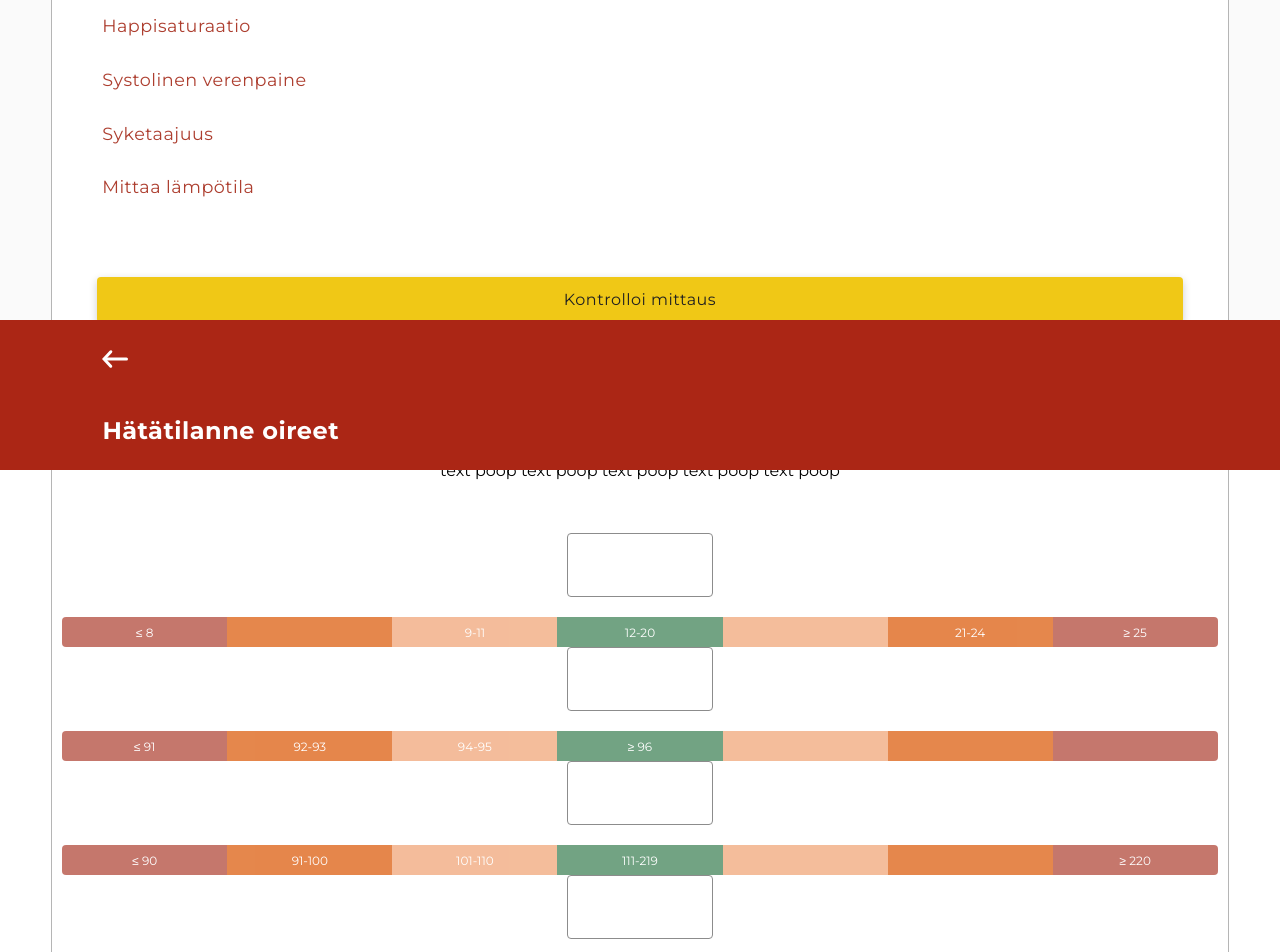
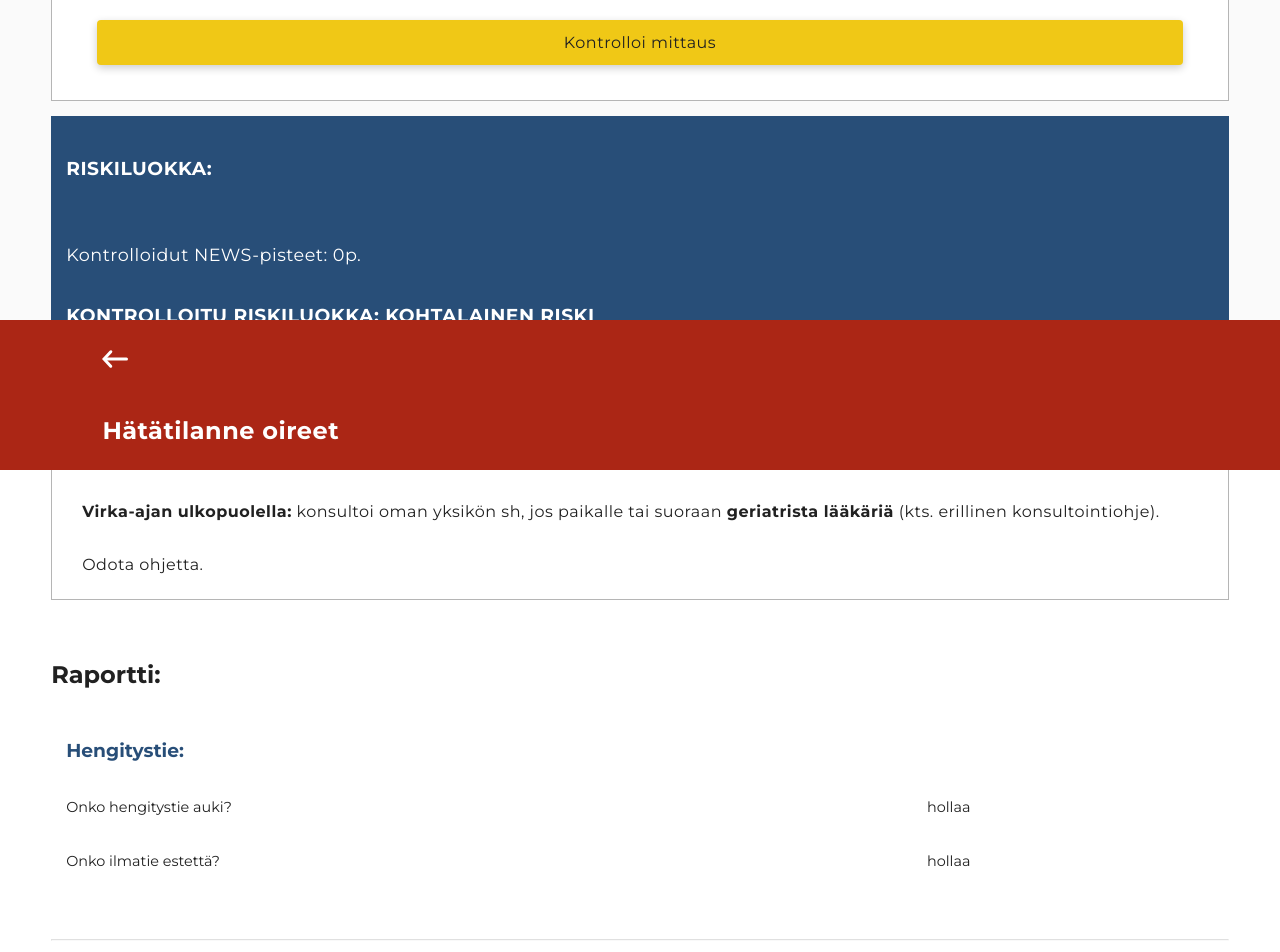
Before and after one commit to digitalents-helsinki/Sote-App, a React (Create React App) app: page /instructionPage in a window 1280 px wide. Shown: the part 480-1432 px from the top of the page. Built offline with nearby package versions, Linux system fonts and the light colour scheme.

Commit message:
Made Recheck Control cards toggleable

```diff
--- a/src/App.js
+++ b/src/App.js
@@ -35,11 +35,13 @@ let testingdata = {
   "Iho, paljastaminen - Kylmä": true,
   "Iho, paljastaminen - Kuuma": true,
   "Iho, paljastaminen - Ei poikkeavia löydöksiä": true,
-  Iho: "Testing",
+  Iho:
+    "Turmoil at the front, Wilhelms forces on the hunt. There's a thunder in the east, it's the attack of the deceased! They've been facing poison gas, seven-thousand charge at last. Turn the tide of the attack, and force the enemy to turn back! And that's when the dead man are marching again. Osowytch, then and again. Attack of the dead, hundred man. Facing the led, once again. Hundred man, charge again, die again...What!? I need to put something in here and this song popped in my head :D",
   "Tuntuuko paikallista lämpöeroa:": false,
   "Tarkista syke:": true,
   "Tajunta - Ei poikkeavia löydöksiä.": true,
-  Tajunta: "Testing",
+  Tajunta:
+    "This is some testing text imma just put right here. I would use lorem ipsum text to fill this normally but unfortunately the interwebs does not work so I have to do this manually, which makes me think should there be like a wordlimit on this stuff or are we confident it'll just stretch to whatever we need it to be ? I noticed this looks pretty silly pushed to the side but I suppose it'll usually be either 'no abnormalities' or this text right here. Ok peace!",
   Hengitystaajuus: 15,
   "Hengitystaajuus - NEWSscore": 1,
   Happisaturaatio: 95,
@@ -56,7 +58,7 @@ let testingdata = {
 
 function App() {
   let history = useHistory();
-  const [personData, setPersonData] = useState(testingdata);
+  const [personData, setPersonData] = useState({});
   const [emergencyVisibility, setEmergencyVisibility] = useState(false);
   const [menuVisibility, setMenuVisibility] = useState(false);
 
--- a/src/App.scss
+++ b/src/App.scss
@@ -600,6 +600,7 @@ html {
     }
 
     .instruction-news-component {
+      display: none;
       border: 1px solid #b5b5b5;
       text-align: center;
       padding: 30px 10px;
@@ -615,7 +616,9 @@ html {
         line-height: 1.6rem;
       }
     }
-
+    .instruction-news-component.active {
+      display: block;
+    }
     .controlled-scoreCard-container {
       width: 100%;
       background-color: $sote-blue;
--- a/src/InstructionComponents/InstructionCardFirst.js
+++ b/src/InstructionComponents/InstructionCardFirst.js
@@ -1,6 +1,12 @@
 import React from "react";
 
-function InstructionCardFirst({ testingdata, personData, setPersonData }) {
+function InstructionCardFirst({
+  testingdata,
+  personData,
+  setPersonData,
+  ControlCardVisibility,
+  setControlCardVisibility
+}) {
   const instruction_content = {
     emergencyContent: (
       <>
@@ -44,7 +50,17 @@ function InstructionCardFirst({ testingdata, personData, setPersonData }) {
             : null}
         </p>
       </div>
-      <div className="control-btn">Kontrolloi mittaus</div>
+      <div
+        onClick={() => {
+          !ControlCardVisibility
+            ? setControlCardVisibility(true)
+            : setControlCardVisibility(false);
+          console.log(ControlCardVisibility);
+        }}
+        className="control-btn"
+      >
+        Kontrolloi mittaus
+      </div>
     </div>
   );
 }
--- a/src/InstructionComponents/InstructionNewsComponent.js
+++ b/src/InstructionComponents/InstructionNewsComponent.js
@@ -5,21 +5,23 @@ function InstructionNewsComponent({
   history,
   setPersonData,
   personData,
-  controlNEWSscore,
-  setcontrolNEWSscore
+  ControlCardVisibility,
+  setControlCardVisibility
 }) {
   return (
-    <div className="instruction-news-component">
+    <div
+      className={
+        "instruction-news-component" + (ControlCardVisibility ? " active" : "")
+      }
+    >
       <h1>Header poop</h1>
       <p>text poop text poop text poop text poop text poop</p>
-
+      <div>
         {personData["Hengitystaajuus - NEWSscore"] >= 1 ? (
           <NewsComponent
             name={"Hengitystaajuus"}
             personData={personData}
             setPersonData={setPersonData}
-          controlNEWSscore={controlNEWSscore}
-          setcontrolNEWSscore={setcontrolNEWSscore}
             cells={[8, null, [9, 11], [12, 20], null, [21, 24], 25]}
           />
         ) : null}
@@ -29,8 +31,6 @@ function InstructionNewsComponent({
             name={"Happisaturaatio"}
             personData={personData}
             setPersonData={setPersonData}
-          controlNEWSscore={controlNEWSscore}
-          setcontrolNEWSscore={setcontrolNEWSscore}
             cells={[91, [92, 93], [94, 95], 96, null, null, null]}
           />
         ) : null}
@@ -40,8 +40,6 @@ function InstructionNewsComponent({
             name={"Systolinen verenpaine"}
             personData={personData}
             setPersonData={setPersonData}
-          controlNEWSscore={controlNEWSscore}
-          setcontrolNEWSscore={setcontrolNEWSscore}
             cells={[90, [91, 100], [101, 110], [111, 219], null, null, 220]}
           />
         ) : null}
@@ -51,8 +49,6 @@ function InstructionNewsComponent({
             name={"Syketaajuus"}
             personData={personData}
             setPersonData={setPersonData}
-          controlNEWSscore={controlNEWSscore}
-          setcontrolNEWSscore={setcontrolNEWSscore}
             cells={[40, null, [41, 50], [51, 90], [91, 110], [111, 130], 131]}
           />
         ) : null}
@@ -62,8 +58,6 @@ function InstructionNewsComponent({
             name={"Mittaa lämpötila"}
             personData={personData}
             setPersonData={setPersonData}
-          controlNEWSscore={controlNEWSscore}
-          setcontrolNEWSscore={setcontrolNEWSscore}
             cells={[
               35.0,
               null,
@@ -76,6 +70,7 @@ function InstructionNewsComponent({
           />
         ) : null}
       </div>
+    </div>
   );
 }
 
--- a/src/Pages/InstructionPage.js
+++ b/src/Pages/InstructionPage.js
@@ -7,7 +7,7 @@ import InstructionNewsComponent from "../InstructionComponents/InstructionNewsCo
 import Report from "../InstructionComponents/Report";
 
 function InstructionPage({ personData, setPersonData }) {
-  const [controlNEWSscore, setcontrolNEWSscore] = useState(null);
+  const [ControlCardVisibility, setControlCardVisibility] = useState(false);
   console.log(personData);
   let NEWSscoreTotal;
 
@@ -37,16 +37,17 @@ function InstructionPage({ personData, setPersonData }) {
       <InstructionCardFirst
         personData={personData}
         setPersonData={setPersonData}
+        ControlCardVisibility={ControlCardVisibility}
+        setControlCardVisibility={setControlCardVisibility}
       />
       <InstructionNewsComponent
         personData={personData}
         setPersonData={setPersonData}
-        controlNEWSscore={controlNEWSscore}
-        setcontrolNEWSscore={setcontrolNEWSscore}
+        ControlCardVisibility={ControlCardVisibility}
       />
       <ControlledScoreCard NEWSscoreTotal={NEWSscoreTotal} />
       <InstructionCardSecond NEWSscoreTotal={NEWSscoreTotal} />
-      <Report />
+      <Report personData={personData} />
     </div>
   );
 }
```
Lines whose indentation alone changed are shown as unchanged.
